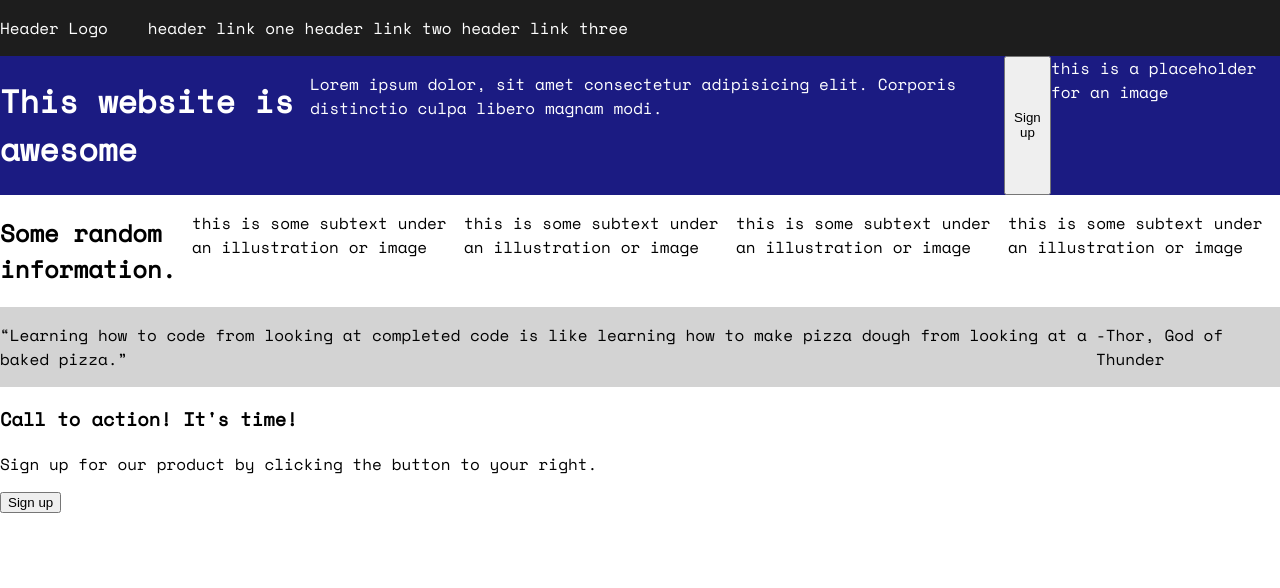
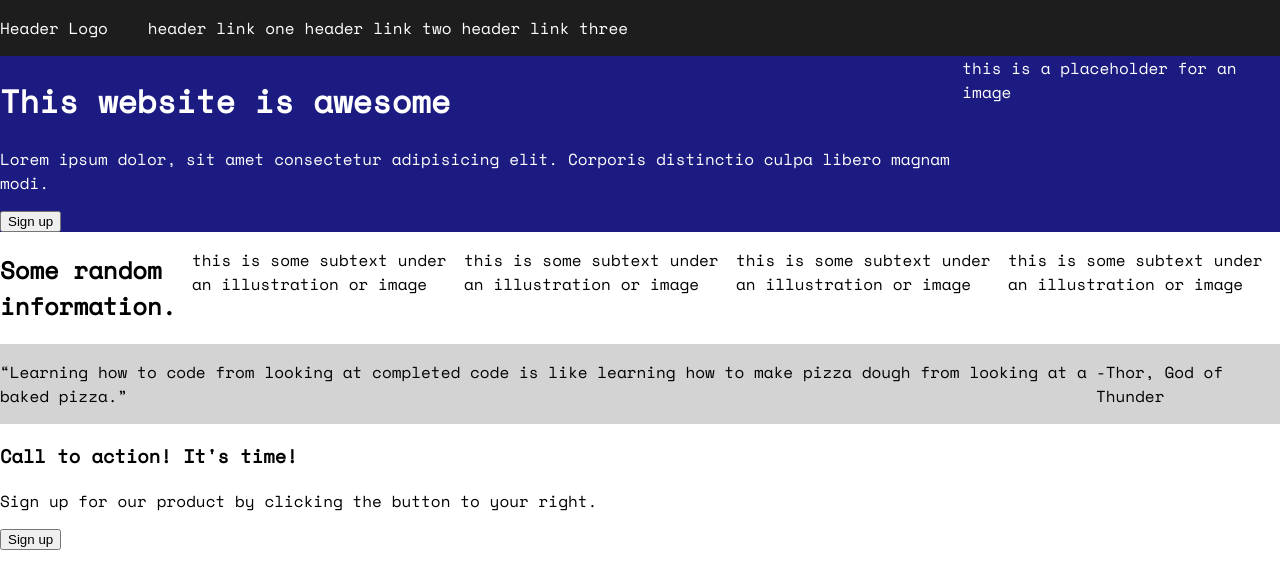
Before and after one commit to jamescrutchley/landing-page, a plain HTML site: page index.html in a window 1280 px wide. Shown: the top 588 px of the page. Drawn offline with nearby package versions, Linux system fonts and the light colour scheme.

Commit message:
add new containers

```diff
--- a/index.html
+++ b/index.html
@@ -25,10 +25,14 @@
     <div class="content">
 
         <div class="block-one">
-            <h1>This website is awesome</h1>
-            <p>Lorem ipsum dolor, sit amet consectetur adipisicing elit. Corporis distinctio culpa libero magnam modi.</p>
-            <button>Sign up</button>
-            <div class="image-placeholder">this is a placeholder for an image</div>
+            <div class="sub-block-one">
+                <h1>This website is awesome</h1>
+                <p>Lorem ipsum dolor, sit amet consectetur adipisicing elit. Corporis distinctio culpa libero magnam modi.</p>
+                <button>Sign up</button>
+            </div>
+            <div class="sub-block-one-two">
+                <div class="image-placeholder">this is a placeholder for an image</div>
+            </div>
         </div>
 
         <div class="block-two">
```
